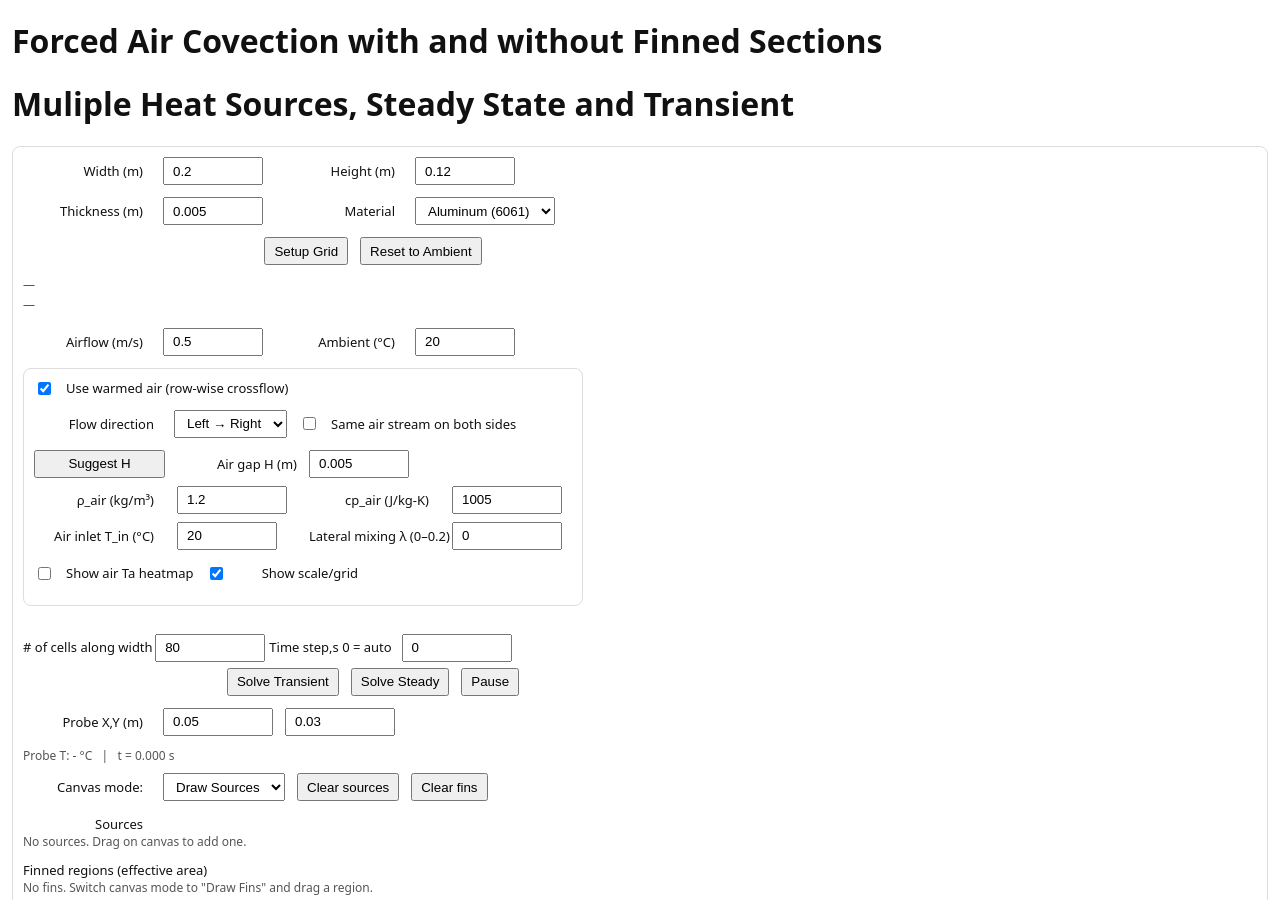
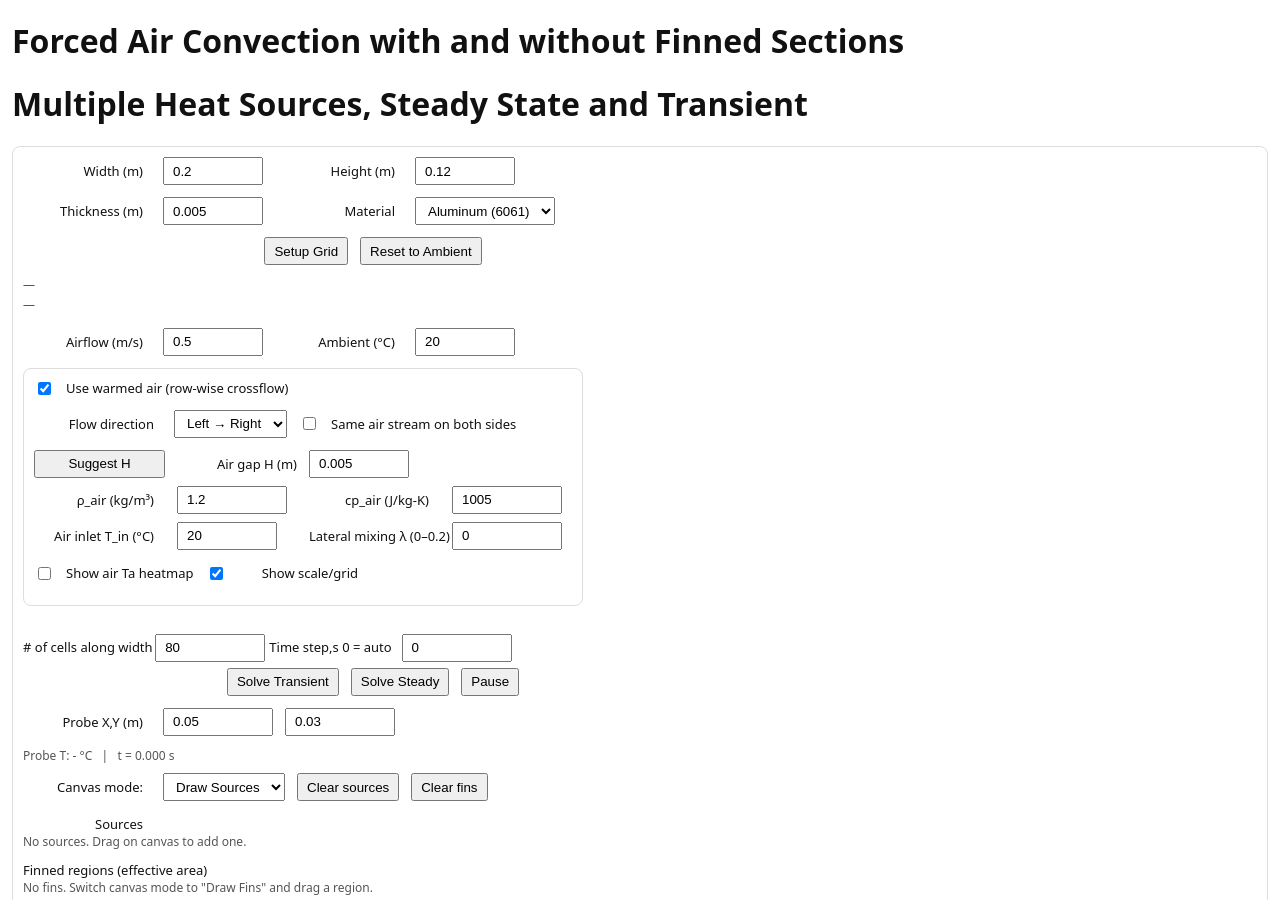
Before and after one commit to jap41452/forcedairheatsink, a plain HTML site: page index.html in a window 1280 px wide. Shown: the top 900 px of the page. Drawn offline with Linux system fonts and the light colour scheme.

Commit message:
Update index.html

```diff
--- a/index.html
+++ b/index.html
@@ -109,8 +109,8 @@ button {
 </style>
 </head>
 <body>
-  <h1>Forced Air Covection with and without Finned Sections</h1>
-<h1>Muliple Heat Sources, Steady State and Transient</h1>
+  <h1>Forced Air Convection with and without Finned Sections</h1>
+<h1>Multiple Heat Sources, Steady State and Transient</h1>
   <div id="controls" class="panel">
     <!-- Column 1 -->
     <div>
```
